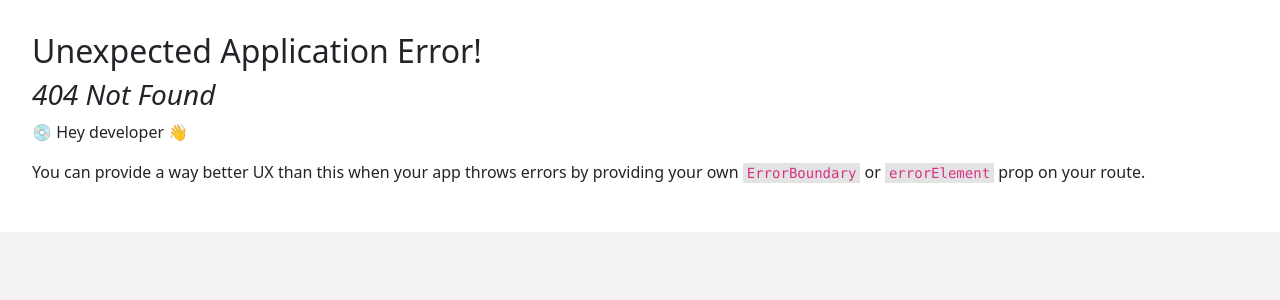
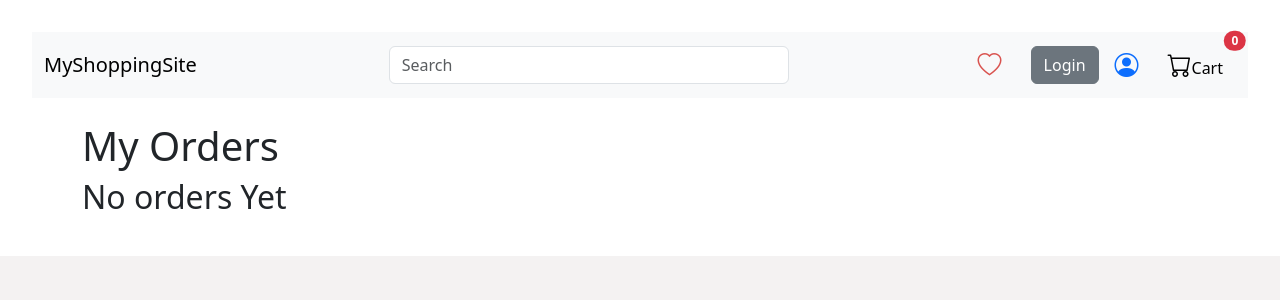
Before and after one commit to rishav-ghosh-98/Retail-App-Frontend, a React (Vite) app: page /orders in a window 1280 px wide. Before the commit this address had no page. Shown: the top 300 px of the page. Built offline with nearby package versions, Linux system fonts and the light colour scheme.

Commit message:
Changes for Order History Functionality implemented

```diff
--- a/package.json
+++ b/package.json
@@ -13,10 +13,12 @@
     "axios": "^1.15.0",
     "bootstrap": "^5.3.8",
     "bootstrap-icons": "^1.13.1",
+    "local": "^0.3.3",
     "react": "^19.2.0",
     "react-dom": "^19.2.0",
     "react-hot-toast": "^2.6.0",
-    "react-router-dom": "^7.13.0"
+    "react-router-dom": "^7.13.0",
+    "storage": "^0.2.0"
   },
   "devDependencies": {
     "@eslint/js": "^9.39.1",
--- a/src/context/CartContext.jsx
+++ b/src/context/CartContext.jsx
@@ -40,12 +40,12 @@ export const CartProvider = ({ children }) => {
   };
 
   const totalItems = cart.reduce((sum, item) => sum + item.quantity, 0);
-
+  const getCartTotal = cart.reduce((sum, item) => sum + item.quantity * item.price , 0)
   const clearCart = () => {
   setCart([]);
   };
   return (
-    <CartContext.Provider value={{ cart, addToCart, removeFromCart, totalItems, clearCart }}>
+    <CartContext.Provider value={{ cart, addToCart, removeFromCart, totalItems, clearCart, getCartTotal }}>
       {children}
     </CartContext.Provider>
   );
--- /dev/null
+++ b/src/context/OrderContext.jsx
@@ -0,0 +1,25 @@
+import { useState, useEffect } from "react";
+
+import { OrderContext } from "../hooks/useOrder";
+
+export const OrderProvider = ({ children }) => {
+
+  const [orders, setOrders] = useState(() => {
+    const savedOrders = localStorage.getItem("orders");
+    return savedOrders ? JSON.parse(savedOrders) : [];
+  });
+
+  useEffect(() => {
+    localStorage.setItem("orders", JSON.stringify(orders));
+  }, [orders]);
+
+  const addOrder = (order) => {
+    setOrders((prevOrders) => [order, ...prevOrders]);
+  };
+
+  return (
+    <OrderContext.Provider value={{ orders, addOrder }}>
+      {children}
+    </OrderContext.Provider>
+  );
+};
--- /dev/null
+++ b/src/hooks/useOrder.js
@@ -0,0 +1,5 @@
+import { useContext, createContext } from "react";
+
+export const OrderContext = createContext();
+
+export const useOrder = () => useContext(OrderContext)
--- a/src/pages/Checkout.jsx
+++ b/src/pages/Checkout.jsx
@@ -2,11 +2,12 @@ import Header from "../components/Header";
 import { useCart } from "../hooks/useCart";
 import { useAddress } from "../hooks/useAddress";
 import { useNavigate } from "react-router-dom";
+import { useOrder } from "../hooks/useOrder";
 import toast from "react-hot-toast";
 
 const Checkout = () => {
-  const { cart, totalItems, clearCart } = useCart();
-
+  const { cart, totalItems, clearCart, getCartTotal } = useCart();
+  const { addOrder } = useOrder()
   const {
     addresses,
     selectedId,
@@ -32,9 +33,17 @@ const Checkout = () => {
 
     toast.success("Order placed successfully! 🎉");
 
+
+    const order = {
+    id: `ORD-${Date.now()}`,
+    date: new Date().toISOString(),
+    items: [...cart],
+    totalAmount: getCartTotal
+  }
+    addOrder(order)
+    console.log(order)
+    navigate("/order-success");
     clearCart();
-
-    navigate("/order-success");
   };
 
   return (
--- /dev/null
+++ b/src/pages/Orders.jsx
@@ -0,0 +1,56 @@
+import Header from "../components/Header";
+import { useOrder } from "../hooks/useOrder";
+const Orders = () => {
+  const { orders } = useOrder();
+  return (
+    <>
+      <Header />
+      <div className="container">
+        <h1 className="mt-4">My Orders</h1>
+        {orders.length === 0 ? (
+          <h2>No orders Yet</h2>
+        ) : (
+          orders.map((order) => (
+            <div
+              key={order.id}
+              style={{
+                border: "1px solid gray",
+                padding: "20px",
+                marginBottom: "20px",
+              }}
+            >
+              <h3>{order.id}</h3>
+              <p>Date: {new Date(order.date).toLocaleString()}</p>
+
+              <p>Total: ₹{order.totalAmount}</p>
+                  <hr />
+
+            {order.items.map((item) => (
+              <div
+                key={item._id}
+                style={{
+                  marginBottom: "10px",
+                }}
+              >
+                <h4>{item.title}</h4>
+
+                <p>Price: ₹{item.price}</p>
+
+                <p>Quantity: {item.quantity}</p>
+
+                <img
+                  src={`${import.meta.env.VITE_API_URL}${item.image}`}
+                  alt={item.title}
+                  width="100"
+                />
+              </div>
+            ))}
+            </div>
+          ))
+        )}
+      </div>
+      {console.log(orders)}
+    </>
+  );
+};
+export default Orders;
--- a/src/pages/ProductDetail.jsx
+++ b/src/pages/ProductDetail.jsx
@@ -1,4 +1,4 @@
-import { useParams } from "react-router-dom";
+import { useParams, NavLink } from "react-router-dom";
 import useFetch from "../hooks/useFetch";
 import { useState } from "react";
 import { useCart } from "../hooks/useCart";
@@ -62,7 +62,9 @@ const ProductDetail = () => {
                 style={{ height: "500px", objectFit: "contain", width: "100%" }}
               />
             </div>
+            <NavLink to="/checkout">
             <button className="btn btn-primary w-100 mt-2">Buy Now</button>
+            </NavLink>
             <button
               className="btn btn-secondary w-100 mt-2"
               onClick={() => addToCart(product, quantity)}
```
Also changed, not shown: src/main.jsx (+9 -1 lines), 1 other file (tests, documents, lock files or other folders).
